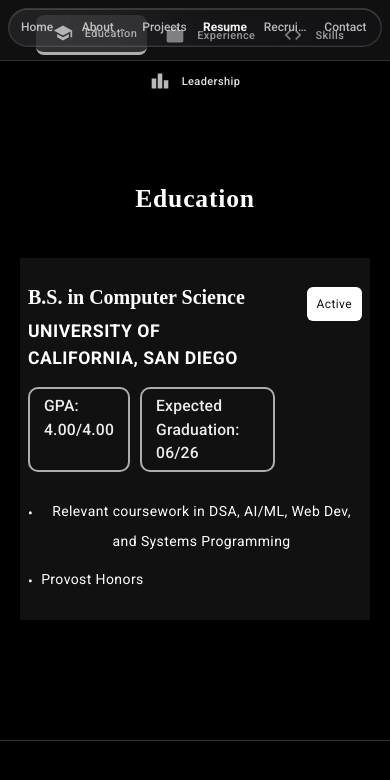
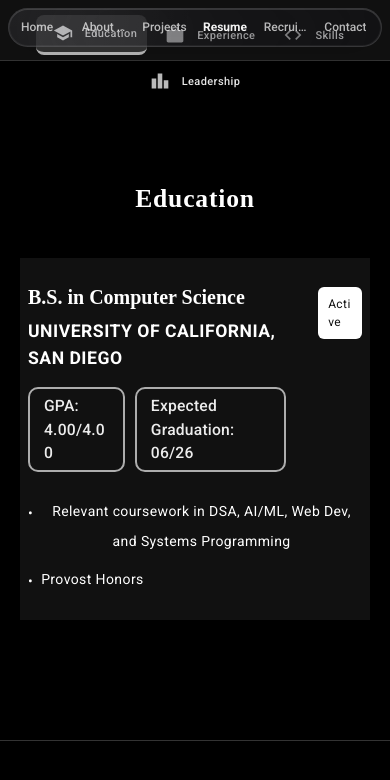
Before and after one commit to Cheggin/Portfolio, a React (Vite) app in the folder Portfolio/: page /resume in a window 390 px wide. Shown: the top 780 px of the page. Built offline with nearby package versions, Linux system fonts and the light colour scheme; no server answers.

Commit message:
recruiter page fixes... again

```diff
--- a/Portfolio/src/components/RecruiterPage.css
+++ b/Portfolio/src/components/RecruiterPage.css
@@ -1032,119 +1032,29 @@ html, body {
 }
 
 @media (max-width: 700px) {
-  .recruiter-section {
-    flex-direction: column !important;
-    align-items: center !important;
-    justify-content: flex-start !important;
-    min-height: unset !important;
-    height: auto !important;
-    padding: 16px 0 !important;
-  }
-  .recruiter-left, .recruiter-right {
+  .recruiter-left,
+  .recruiter-heading,
+  .recruiter-list,
+  .recruiter-list li,
+  .recruiter-paragraph,
+  .projects-grid,
+  .resume-card,
+  .recruiter-root .projects-grid .resume-card {
     width: 100% !important;
     max-width: 100vw !important;
     min-width: 0 !important;
-    justify-content: center !important;
-    align-items: center !important;
-    margin: 0 !important;
-    padding: 0 8px !important;
-  }
-  .recruiter-right {
-    margin-top: 18px !important;
-    display: flex !important;
-    justify-content: center !important;
-    align-items: center !important;
-  }
-  .recruiter-scroll-container {
-    height: auto !important;
-    min-height: 100vh !important;
-    max-height: none !important;
-    overflow-y: auto !important;
-    scroll-snap-type: none !important;
-    padding-bottom: 32px !important;
-  }
-  .liquid-glass-card.recruiter-application-card {
-    width: 100% !important;
-    max-width: 480px !important;
-    margin: 0 auto 12px auto !important;
-  }
-  html, body {
-    height: auto !important;
-    min-height: 100vh !important;
-    max-height: none !important;
-    overflow-x: hidden !important;
-    overflow-y: auto !important;
-  }
-  .recruiter-root {
-    height: auto !important;
-    min-height: 100vh !important;
-    max-height: none !important;
-    overflow: visible !important;
-  }
-  .recruiter-scroll-container {
-    height: auto !important;
-    min-height: 100vh !important;
-    max-height: none !important;
-    overflow-y: visible !important;
-    scroll-snap-type: none !important;
-    padding-bottom: 32px !important;
-  }
-  .recruiter-section {
-    min-height: unset !important;
-    height: auto !important;
-    max-height: none !important;
-    overflow: visible !important;
-  }
-}
-
-@media (max-width: 700px) {
-  .projects-grid {
-    width: 100% !important;
-    max-width: 100vw !important;
-    box-sizing: border-box !important;
-    padding-left: 8px !important;
-    padding-right: 8px !important;
-    margin: 0 auto !important;
-  }
-  .resume-card {
-    width: 100% !important;
-    max-width: 100vw !important;
-    min-width: 0 !important;
-    box-sizing: border-box !important;
-    margin: 0 auto 18px auto !important;
-    padding-left: 8px !important;
-    padding-right: 8px !important;
-    overflow-x: hidden !important;
-  }
-  .recruiter-heading {
-    word-break: break-word !important;
-    overflow-wrap: anywhere !important;
-    max-width: none !important;
-  }
-  .recruiter-list {
-    width: 100% !important;
-    max-width: 100vw !important;
     box-sizing: border-box !important;
     padding-left: 8px !important;
     padding-right: 8px !important;
     word-break: break-word !important;
     overflow-wrap: anywhere !important;
   }
-  .recruiter-list li {
-    word-break: break-word !important;
-    overflow-wrap: anywhere !important;
+  .recruiter-list {
+    padding-left: 0 !important;
+  }
+  .resume-card,
+  .recruiter-root .projects-grid .resume-card {
     white-space: normal !important;
-  }
-  .recruiter-root .projects-grid .resume-card {
-    min-width: 100% !important;
-    max-width: 100vw !important;
-    width: 100% !important;
-    white-space: normal !important;
-    box-sizing: border-box !important;
-    padding-left: 8px !important;
-    padding-right: 8px !important;
-    overflow-x: auto !important;
-    word-break: break-word !important;
-    overflow-wrap: anywhere !important;
+    margin: 0 auto 18px auto !important;
   }
 }
```
